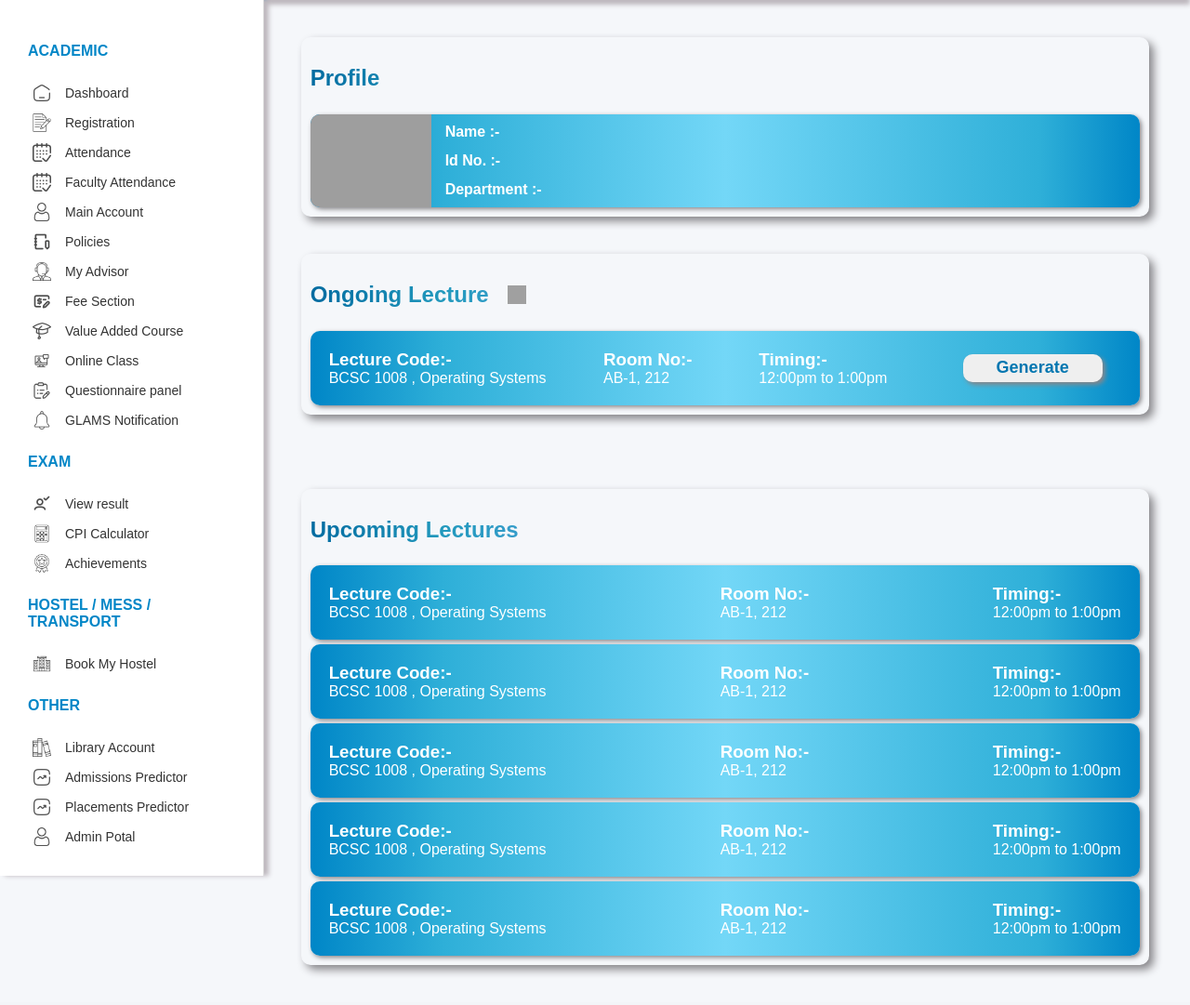
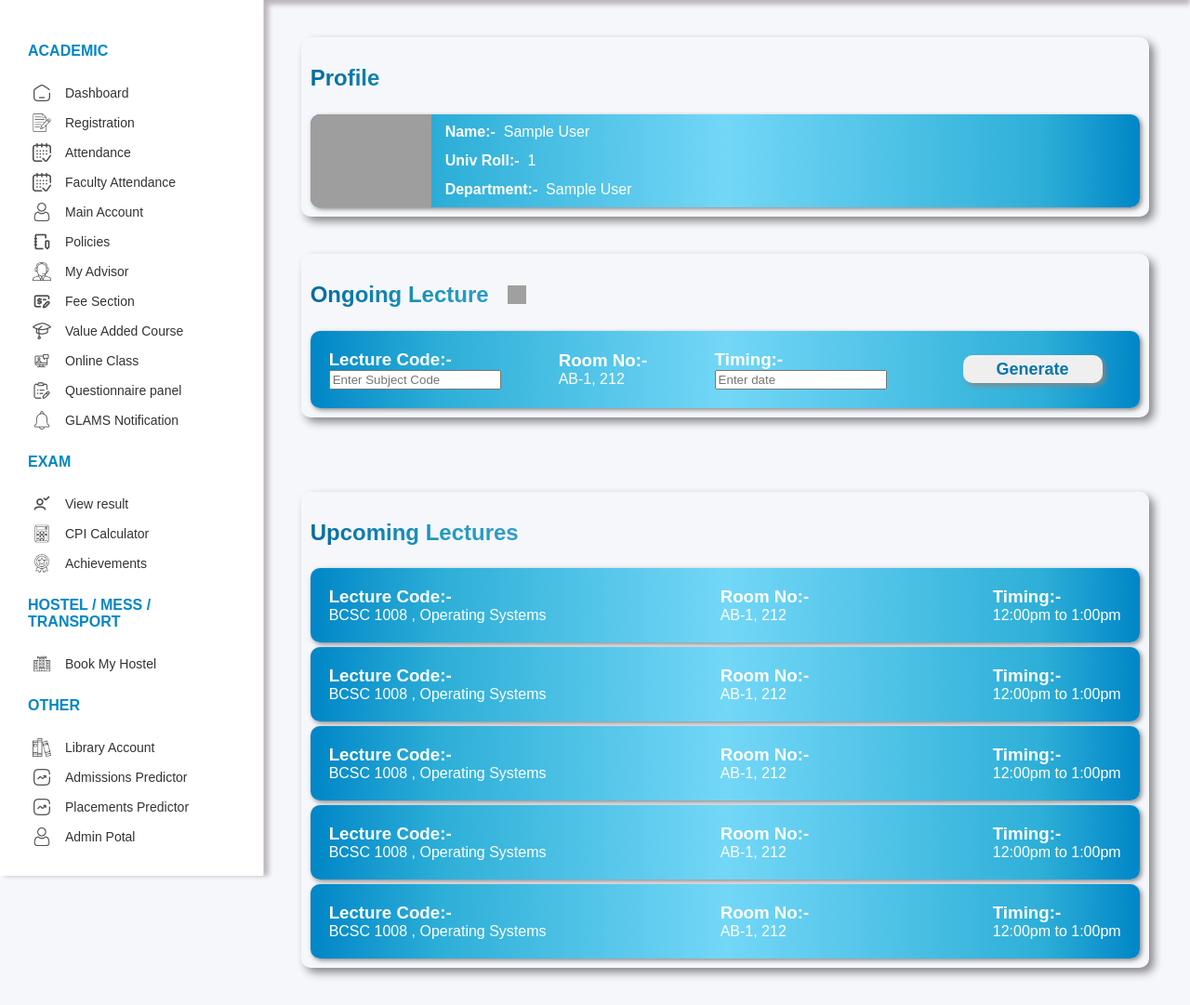
Before and after one commit to prerit85jain/Attendance-Management-System, a Flask app: page /teacher-portal in a window 1280 px wide. Shown: the part 60-1141 px from the top of the page at 93% size. Before the commit the page ends 1108 px from the top, so only its background shows below. Run offline with Flask 3, Linux system fonts and the light colour scheme; the visitor is signed in with stand-in values (Sample User, id 1); parts of the project's set-up code (start-up, migrations or seed data) failed here and were passed over; grey boxes are pictures that could not be loaded.

Commit message:
Update attendanceFaculty.html

```diff
--- a/Flask/templates/attendanceFaculty.html
+++ b/Flask/templates/attendanceFaculty.html
@@ -11,14 +11,14 @@
         href="https://fonts.googleapis.com/css2?family=Poppins:ital,wght@0,100;0,200;0,300;0,400;0,500;0,600;0,700;0,800;0,900;1,100;1,200;1,300;1,400;1,500;1,600;1,700;1,800;1,900&display=swap"
         rel="stylesheet">
 
-    <link rel="stylesheet" href="/static/style1.css">
+    <link rel="stylesheet" href="../static/style1.css">
 </head>
 
 <body>
     <div class="container">
         <header class="header">
             <div class="side-heading">
-                <img src="/static/icon.png" alt="GLA University Logo" class="logo">
+                <img src="../static/icon.png" alt="GLA University Logo" class="logo">
                 <div class="header-info">GLA UNIVERSITY</div>
             </div>
             <div class="menu">
@@ -80,28 +80,31 @@
                 <div class="faculty-details">
                     <h1>Profile</h1>
                     <div class="avatar">
-                        <img src="/static/avatar.png" alt="">
+                        <img src="../static/avatar.png" alt="">
                         <div class="details">
                             <div class="name">
-                                <h4>Name :- </h4>
+                                <h4>Name:-&nbsp;&nbsp;</h4>
+                                <p id="student_name">{{ student_name}}</p>
                             </div>
                             <div class="id">
-                                <h4>Id No. :- </h4>
+                                <h4>Univ Roll:-&nbsp;&nbsp;</h4>
+                                <p id="student_roll">{{student_roll}}</p>
                             </div>
                             <div class="depart">
-                                <h4>Department :- </h4>
+                                <h4>Department:-&nbsp;&nbsp; </h4>
+                                <p id="student_depart">{{depart_name}}</p>
                             </div>
                         </div>
                     </div>
                 </div>
                 <div class="current">
                     <div class="head">
-                        <h1>Ongoing Lecture</h1><img class="green" src="/static/green.png" alt="">
+                        <h1>Ongoing Lecture</h1><img class="green" src="../static/green.png" alt="">
                     </div>
                     <div class="lect">
                         <div class="code">
                             <h3>Lecture Code:-&nbsp;</h3>
-                            <span>BCSC 1008 , Operating Systems</span>
+                            <input type="text" id="subjectName" placeholder="Enter Subject Code">
                         </div>
                         <div class="code">
                             <h3>Room No:- &nbsp;</h3>
@@ -109,9 +112,9 @@
                         </div>
                         <div class="code">
                             <h3>Timing:- &nbsp;</h3>
-                            <span>12:00pm to 1:00pm</span>
+                            <input type="text" id="date" placeholder="Enter date">
                         </div>
-                        <button id="btn"><span>Generate</span></button>
+                        <button id="btn" ><span>Generate</span></button>
                     </div>
                 </div>
                 <div class="attendance">
```
Also changed, not shown: other parts of Flask/templates/attendanceFaculty.html (+21 -21 lines).
